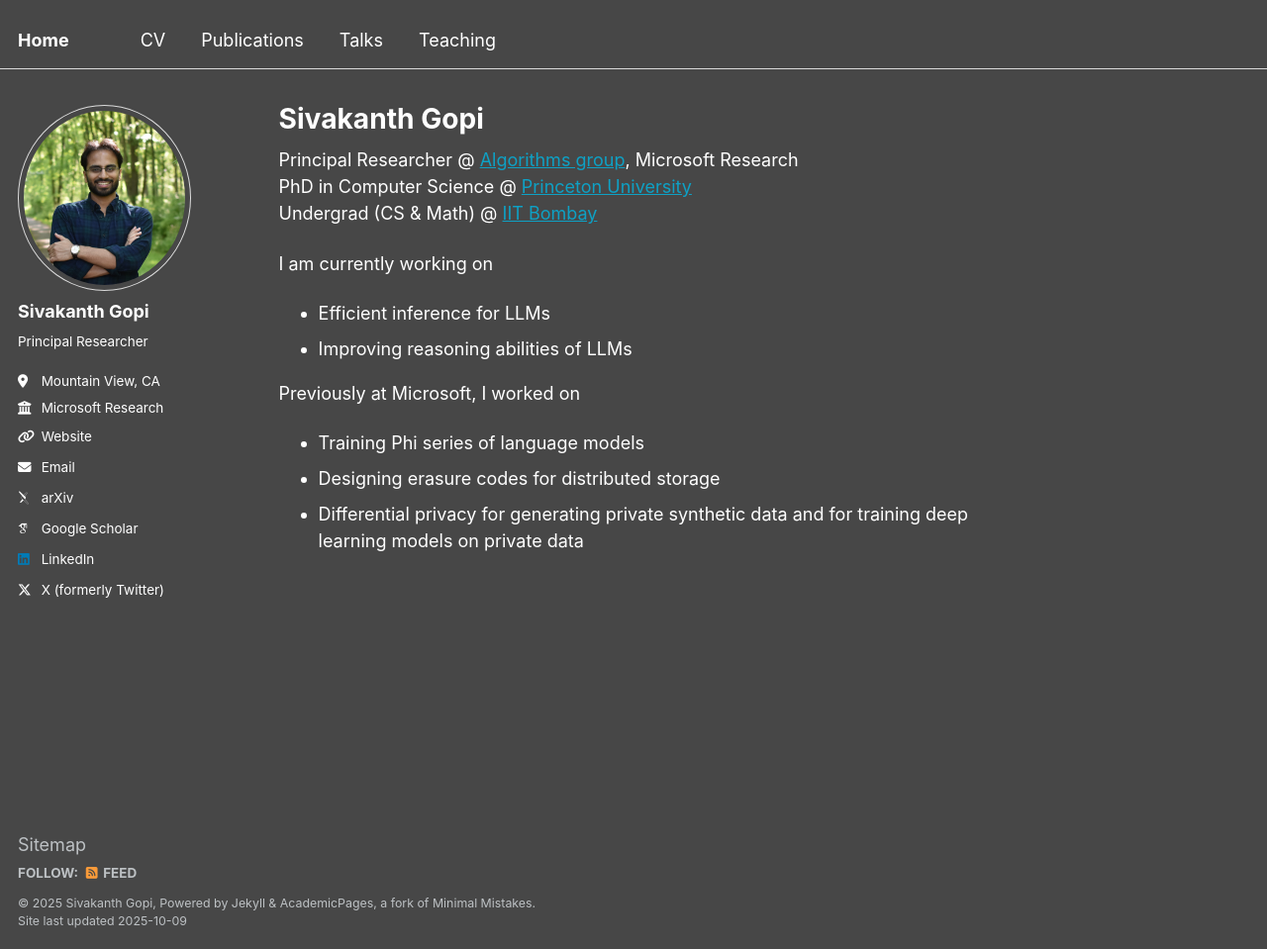
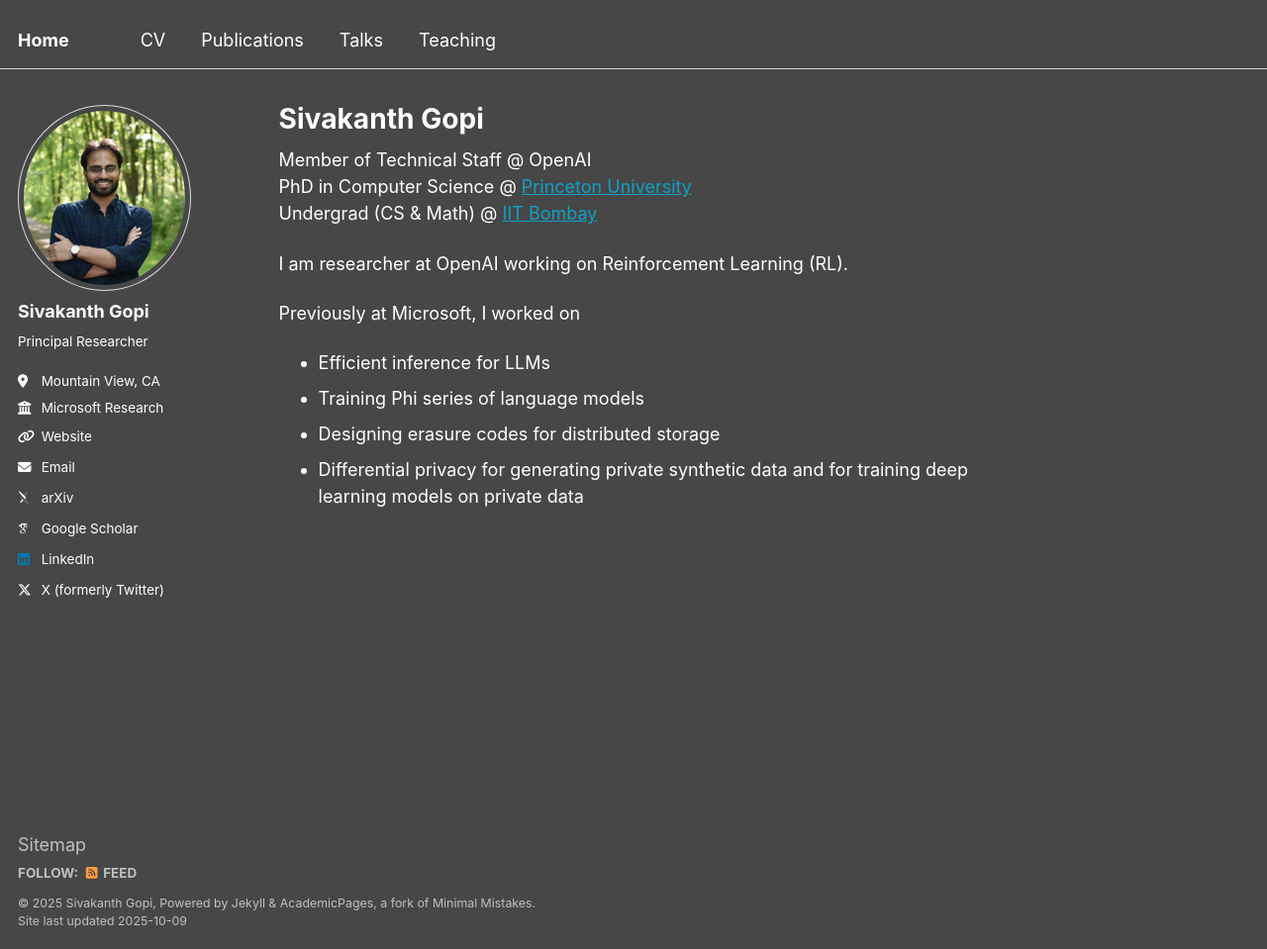
Before and after one commit to gopisivakanth/gopisivakanth.github.io, a Jekyll site: the page built from _pages/about.md, in a window 1280 px wide and 959 px high. Shown: the whole window at 99% size. Built offline with Jekyll 4.4.1, drawn with Linux system fonts in a browser that asks for light colours; some web fonts are replaced.

Commit message:
Update about.md
New job

```diff
--- a/_pages/about.md
+++ b/_pages/about.md
@@ -6,20 +6,18 @@
   - /about/
   - /about.html
 ---
-
-Principal Researcher @ [Algorithms group](https://www.microsoft.com/en-us/research/group/algorithms-redmond/), Microsoft Research\\
+Member of Technical Staff @ OpenAI\\
 PhD in Computer Science @ [Princeton University](http://www.cs.princeton.edu/)\\
 Undergrad (CS & Math) @ [IIT Bombay](http://www.iitb.ac.in/)
 <!---
-I am a principal researcher in the [Algorithms group](https://www.microsoft.com/en-us/research/group/algorithms-redmond/) at [Microsoft Research Redmond](https://www.microsoft.com/en-us/research/lab/microsoft-research-redmond).
+I am a researcher at OpenAI.
 I graduated with a PhD in Theoretical Computer Science from [Princeton University](http://www.cs.princeton.edu/) in 2018. I completed my undergraduate studies at [IIT Bombay](http://www.iitb.ac.in/) with a major in computer science and a minor in mathematics.
 -->
 
-I am currently working on
-- Efficient inference for LLMs
-- Improving reasoning abilities of LLMs
+I am researcher at OpenAI working on Reinforcement Learning (RL).
 
 Previously at Microsoft, I worked on
+- Efficient inference for LLMs
 - Training Phi series of language models
 - Designing erasure codes for distributed storage
 - Differential privacy for generating private synthetic data and for training deep learning models on private data
```
